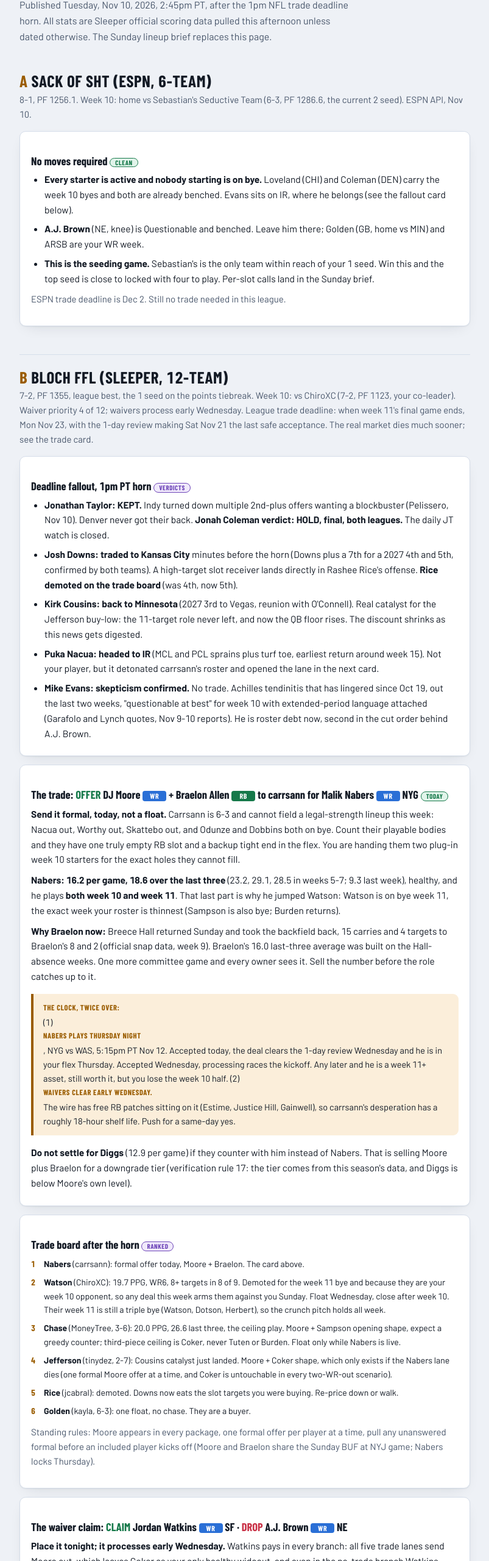
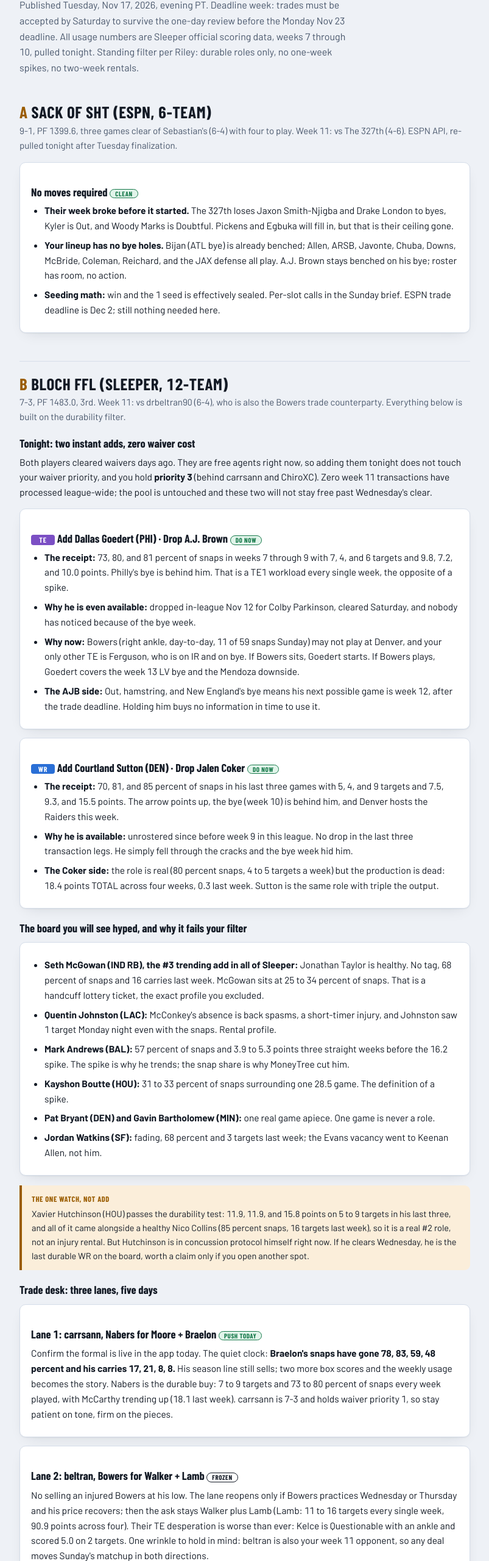
Before and after one commit to rileyandersonhunt-pixel/war-room, a plain HTML site: page weekly.html in a window 1280 px wide. Shown: the part 240-2800 px from the top of the page at 61% size, without its empty margins (238-1041 px from the left). Drawn offline with nearby package versions, Linux system fonts and the light colour scheme.

Commit message:
Week 11 Tuesday brief: durable-only waiver board, two instant adds, trade lanes
Co-Authored-By: Claude Fable 5 <noreply@anthropic.com>

```diff
--- a/weekly.html
+++ b/weekly.html
@@ -100,81 +100,108 @@ footer{margin-top:52px;padding-top:18px;border-top:1px solid var(--line);font-si
 </style>
 <div class="wrap">
 <header>
-  <span class="eyebrow">In-Season &middot; Week 10 &middot; Tuesday Brief, Post-Deadline Edition</span>
+  <span class="eyebrow">In-Season &middot; Week 11 &middot; Tuesday Brief, Waiver Edition</span>
   <h1>The<br><em>Weekly Brief</em></h1>
-  <p class="sub">Published Tuesday, Nov 10, 2026, 2:45pm PT, after the 1pm NFL trade deadline horn. All stats are Sleeper official scoring data pulled this afternoon unless dated otherwise. The Sunday lineup brief replaces this page.</p>
+  <p class="sub">Published Tuesday, Nov 17, 2026, evening PT. Deadline week: trades must be accepted by Saturday to survive the one-day review before the Monday Nov 23 deadline. All usage numbers are Sleeper official scoring data, weeks 7 through 10, pulled tonight. Standing filter per Riley: durable roles only, no one-week spikes, no two-week rentals.</p>
 </header>
 
 <h2><span class="no">A</span>Sack of Sht (ESPN, 6-team)</h2>
-<p class="lede">8-1, PF 1256.1. Week 10: home vs Sebastian's Seductive Team (6-3, PF 1286.6, the current 2 seed). ESPN API, Nov 10.</p>
+<p class="lede">9-1, PF 1399.6, three games clear of Sebastian's (6-4) with four to play. Week 11: vs The 327th (4-6). ESPN API, re-pulled tonight after Tuesday finalization.</p>
 
 <div class="card">
   <h3>No moves required <span class="sit up">CLEAN</span></h3>
   <ul>
-    <li><b>Every starter is active and nobody starting is on bye.</b> Loveland (CHI) and Coleman (DEN) carry the week 10 byes and both are already benched. Evans sits on IR, where he belongs (see the fallout card below).</li>
-    <li><b>A.J. Brown</b> (NE, knee) is Questionable and benched. Leave him there; Golden (GB, home vs MIN) and ARSB are your WR week.</li>
-    <li><b>This is the seeding game.</b> Sebastian's is the only team within reach of your 1 seed. Win this and the top seed is close to locked with four to play. Per-slot calls land in the Sunday brief.</li>
+    <li><b>Their week broke before it started.</b> The 327th loses Jaxon Smith-Njigba and Drake London to byes, Kyler is Out, and Woody Marks is Doubtful. Pickens and Egbuka will fill in, but that is their ceiling gone.</li>
+    <li><b>Your lineup has no bye holes.</b> Bijan (ATL bye) is already benched; Allen, ARSB, Javonte, Chuba, Downs, McBride, Coleman, Reichard, and the JAX defense all play. A.J. Brown stays benched on his bye; roster has room, no action.</li>
+    <li><b>Seeding math:</b> win and the 1 seed is effectively sealed. Per-slot calls in the Sunday brief. ESPN trade deadline is Dec 2; still nothing needed here.</li>
   </ul>
-  <p class="lede">ESPN trade deadline is Dec 2. Still no trade needed in this league.</p>
 </div>
 
 <h2><span class="no">B</span>Bloch FFL (Sleeper, 12-team)</h2>
-<p class="lede">7-2, PF 1355, league best, the 1 seed on the points tiebreak. Week 10: vs ChiroXC (7-2, PF 1123, your co-leader). Waiver priority 4 of 12; waivers process early Wednesday. League trade deadline: when week 11's final game ends, Mon Nov 23, with the 1-day review making Sat Nov 21 the last safe acceptance. The real market dies much sooner; see the trade card.</p>
+<p class="lede">7-3, PF 1483.0, 3rd. Week 11: vs drbeltran90 (6-4), who is also the Bowers trade counterparty. Everything below is built on the durability filter.</p>
+
+<h3>Tonight: two instant adds, zero waiver cost</h3>
+<p>Both players cleared waivers days ago. They are free agents right now, so adding them tonight does not touch your waiver priority, and you hold <b>priority 3</b> (behind carrsann and ChiroXC). Zero week 11 transactions have processed league-wide; the pool is untouched and these two will not stay free past Wednesday's clear.</p>
 
 <div class="card">
-  <h3>Deadline fallout, 1pm PT horn <span class="sit role">VERDICTS</span></h3>
+  <h3><span class="pos TE">TE</span> Add Dallas Goedert (PHI) &middot; Drop A.J. Brown <span class="sit up">DO NOW</span></h3>
   <ul>
-    <li><b>Jonathan Taylor: KEPT.</b> Indy turned down multiple 2nd-plus offers wanting a blockbuster (Pelissero, Nov 10). Denver never got their back. <b>Jonah Coleman verdict: HOLD, final, both leagues.</b> The daily JT watch is closed.</li>
-    <li><b>Josh Downs: traded to Kansas City</b> minutes before the horn (Downs plus a 7th for a 2027 4th and 5th, confirmed by both teams). A high-target slot receiver lands directly in Rashee Rice's offense. <b>Rice demoted on the trade board</b> (was 4th, now 5th).</li>
-    <li><b>Kirk Cousins: back to Minnesota</b> (2027 3rd to Vegas, reunion with O'Connell). Real catalyst for the Jefferson buy-low: the 11-target role never left, and now the QB floor rises. The discount shrinks as this news gets digested.</li>
-    <li><b>Puka Nacua: headed to IR</b> (MCL and PCL sprains plus turf toe, earliest return around week 15). Not your player, but it detonated carrsann's roster and opened the lane in the next card.</li>
-    <li><b>Mike Evans: skepticism confirmed.</b> No trade. Achilles tendinitis that has lingered since Oct 19, out the last two weeks, "questionable at best" for week 10 with extended-period language attached (Garafolo and Lynch quotes, Nov 9-10 reports). He is roster debt now, second in the cut order behind A.J. Brown.</li>
+    <li><b>The receipt:</b> 73, 80, and 81 percent of snaps in weeks 7 through 9 with 7, 4, and 6 targets and 9.8, 7.2, and 10.0 points. Philly's bye is behind him. That is a TE1 workload every single week, the opposite of a spike.</li>
+    <li><b>Why he is even available:</b> dropped in-league Nov 12 for Colby Parkinson, cleared Saturday, and nobody has noticed because of the bye week.</li>
+    <li><b>Why now:</b> Bowers (right ankle, day-to-day, 11 of 59 snaps Sunday) may not play at Denver, and your only other TE is Ferguson, who is on IR and on bye. If Bowers sits, Goedert starts. If Bowers plays, Goedert covers the week 13 LV bye and the Mendoza downside.</li>
+    <li><b>The AJB side:</b> Out, hamstring, and New England's bye means his next possible game is week 12, after the trade deadline. Holding him buys no information in time to use it.</li>
   </ul>
 </div>
 
 <div class="card">
-  <h3>The trade: <span style="color:var(--good)">OFFER</span> DJ Moore <span class="pos WR">WR</span> + Braelon Allen <span class="pos RB">RB</span> to carrsann for Malik Nabers <span class="pos WR">WR</span> NYG <span class="sit up">TODAY</span></h3>
-  <p><b>Send it formal, today, not a float.</b> Carrsann is 6-3 and cannot field a legal-strength lineup this week: Nacua out, Worthy out, Skattebo out, and Odunze and Dobbins both on bye. Count their playable bodies and they have one truly empty RB slot and a backup tight end in the flex. You are handing them two plug-in week 10 starters for the exact holes they cannot fill.</p>
-  <p><b>Nabers: 16.2 per game, 18.6 over the last three</b> (23.2, 29.1, 28.5 in weeks 5-7; 9.3 last week), healthy, and he plays <b>both week 10 and week 11</b>. That last part is why he jumped Watson: Watson is on bye week 11, the exact week your roster is thinnest (Sampson is also bye; Burden returns).</p>
-  <p><b>Why Braelon now:</b> Breece Hall returned Sunday and took the backfield back, 15 carries and 4 targets to Braelon's 8 and 2 (official snap data, week 9). Braelon's 16.0 last-three average was built on the Hall-absence weeks. One more committee game and every owner sees it. Sell the number before the role catches up to it.</p>
-  <div class="callout"><b>The clock, twice over:</b> (1) <b>Nabers plays Thursday night</b>, NYG vs WAS, 5:15pm PT Nov 12. Accepted today, the deal clears the 1-day review Wednesday and he is in your flex Thursday. Accepted Wednesday, processing races the kickoff. Any later and he is a week 11+ asset, still worth it, but you lose the week 10 half. (2) <b>Waivers clear early Wednesday.</b> The wire has free RB patches sitting on it (Estime, Justice Hill, Gainwell), so carrsann's desperation has a roughly 18-hour shelf life. Push for a same-day yes.</div>
-  <p><b>Do not settle for Diggs</b> (12.9 per game) if they counter with him instead of Nabers. That is selling Moore plus Braelon for a downgrade tier (verification rule 17: the tier comes from this season's data, and Diggs is below Moore's own level).</p>
-</div>
-
-<div class="card">
-  <h3>Trade board after the horn <span class="sit role">RANKED</span></h3>
-  <div class="legend">
-    <span class="n">1</span><span><b>Nabers</b> (carrsann): formal offer today, Moore + Braelon. The card above.</span>
-    <span class="n">2</span><span><b>Watson</b> (ChiroXC): 19.7 PPG, WR6, 8+ targets in 8 of 9. Demoted for the week 11 bye and because they are your week 10 opponent, so any deal this week arms them against you Sunday. Float Wednesday, close after week 10. Their week 11 is still a triple bye (Watson, Dotson, Herbert), so the crunch pitch holds all week.</span>
-    <span class="n">3</span><span><b>Chase</b> (MoneyTree, 3-6): 20.0 PPG, 26.6 last three, the ceiling play. Moore + Sampson opening shape, expect a greedy counter; third-piece ceiling is Coker, never Tuten or Burden. Float only while Nabers is live.</span>
-    <span class="n">4</span><span><b>Jefferson</b> (tinydez, 2-7): Cousins catalyst just landed. Moore + Coker shape, which only exists if the Nabers lane dies (one formal Moore offer at a time, and Coker is untouchable in every two-WR-out scenario).</span>
-    <span class="n">5</span><span><b>Rice</b> (jcabral): demoted. Downs now eats the slot targets you were buying. Re-price down or walk.</span>
-    <span class="n">6</span><span><b>Golden</b> (kayla, 6-3): one float, no chase. They are a buyer.</span>
-  </div>
-  <p class="lede" style="margin-top:10px">Standing rules: Moore appears in every package, one formal offer per player at a time, pull any unanswered formal before an included player kicks off (Moore and Braelon share the Sunday BUF at NYJ game; Nabers locks Thursday).</p>
-</div>
-
-<div class="card">
-  <h3>The waiver claim: <span style="color:var(--good)">CLAIM</span> Jordan Watkins <span class="pos WR">WR</span> SF &middot; <span style="color:var(--bad)">DROP</span> A.J. Brown <span class="pos WR">WR</span> NE</h3>
-  <p><b>Place it tonight; it processes early Wednesday.</b> Watkins pays in every branch: all five trade lanes send Moore out, which leaves Coker as your only healthy wideout, and even in the no-trade branch Watkins replaces a dead roster spot (A.J. Brown: knee, out again, three appearances all season, your named first cut).</p>
-  <p><b>The case:</b> 18.6 last week, ascending four-game run (8.0, 3.2, 8.6, 18.6), and the vacancy is structural, not a spike: Evans out with the extended-period Achilles and Deebo also out. He plays week 10 (at DAL) and week 11, the two weeks you need covered. <b>Honest risk:</b> SF traded for Keenan Allen at the deadline precisely because of those injuries, so Allen caps the target share. You are buying the second seat in that room, not the first.</p>
-  <p><b>Fallback ladder if Watkins goes before priority 4:</b> Kayshon Boutte (HOU), 28.5 last week but it is one spike week, not an established role (rule 16); then DeMario Douglas (NE), steadiest line of the three (15+ in three of his last four) but on bye week 11, which is half the point of the add.</p>
-</div>
-
-<div class="card">
-  <h3>Week 10 lineup: two dead flexes to fix <span class="sit out">MANDATORY</span></h3>
-  <p><b>Your live lineup right now has Carnell Tate (Out, shoulder) and A.J. Brown (Out, knee) in the two flex slots.</b> That is two guaranteed zeros against your co-leader if untouched. Byes this week: Burden (CHI) and Coleman (DEN).</p>
+  <h3><span class="pos WR">WR</span> Add Courtland Sutton (DEN) &middot; Drop Jalen Coker <span class="sit up">DO NOW</span></h3>
   <ul>
-    <li><b>No-trade version:</b> Lawrence / Cook + Tuten / Moore + Coker / Bowers / flex <b>Braelon + Sampson</b> / Bass / JAX DEF. Every healthy body starts; there is zero margin, which is itself an argument for the Watkins claim.</li>
-    <li><b>If Nabers processes by Thursday 5:15pm PT:</b> Lawrence / Cook + Tuten / <b>Nabers + Coker</b> / Bowers / flex <b>Sampson + Watkins</b> / Bass / JAX DEF. Nabers locks at Thursday kickoff, so set him the moment the trade clears.</li>
-    <li>Thursday game this week is WSH at NYG. Okonkwo (Q, hip) also locks then; he is bench depth unless the week goes sideways.</li>
+    <li><b>The receipt:</b> 70, 81, and 85 percent of snaps in his last three games with 5, 4, and 9 targets and 7.5, 9.3, and 15.5 points. The arrow points up, the bye (week 10) is behind him, and Denver hosts the Raiders this week.</li>
+    <li><b>Why he is available:</b> unrostered since before week 9 in this league. No drop in the last three transaction legs. He simply fell through the cracks and the bye week hid him.</li>
+    <li><b>The Coker side:</b> the role is real (80 percent snaps, 4 to 5 targets a week) but the production is dead: 18.4 points TOTAL across four weeks, 0.3 last week. Sutton is the same role with triple the output.</li>
   </ul>
 </div>
 
+<h3>The board you will see hyped, and why it fails your filter</h3>
 <div class="card">
-  <h3>Opponent: ChiroXC <span class="sit inj">CO-LEADER</span></h3>
-  <p>7-2 like you, but on <b>1123 points to your 1355</b>, the thinnest profile of any contender; they win close. Core: Watson (GB, home vs MIN), Dotson, Herbert. Beat them and you hold sole first with the points lead as armor. Their week 11 triple bye means they get weaker the moment this game ends, which is exactly why the Watson conversation keeps until next week. Full game plan and per-slot calls in the Sunday brief.</p>
+  <ul>
+    <li><b>Seth McGowan (IND RB), the #3 trending add in all of Sleeper:</b> Jonathan Taylor is healthy. No tag, 68 percent of snaps and 16 carries last week. McGowan sits at 25 to 34 percent of snaps. That is a handcuff lottery ticket, the exact profile you excluded.</li>
+    <li><b>Quentin Johnston (LAC):</b> McConkey's absence is back spasms, a short-timer injury, and Johnston saw 1 target Monday night even with the snaps. Rental profile.</li>
+    <li><b>Mark Andrews (BAL):</b> 57 percent of snaps and 3.9 to 5.3 points three straight weeks before the 16.2 spike. The spike is why he trends; the snap share is why MoneyTree cut him.</li>
+    <li><b>Kayshon Boutte (HOU):</b> 31 to 33 percent of snaps surrounding one 28.5 game. The definition of a spike.</li>
+    <li><b>Pat Bryant (DEN) and Gavin Bartholomew (MIN):</b> one real game apiece. One game is never a role.</li>
+    <li><b>Jordan Watkins (SF):</b> fading, 68 percent and 3 targets last week; the Evans vacancy went to Keenan Allen, not him.</li>
+  </ul>
 </div>
 
-<footer>Week 10 Tuesday brief, built Nov 10, 2026, 2:45pm PT, after the trade deadline horn. Stats: Sleeper official scoring (weeks 1-9, re-pulled this afternoon) and the ESPN fantasy API. Deadline outcomes carry Nov 10 report sourcing (Pelissero, Schefter, team confirmations); undated and prior-season articles were discarded per the standing verification rules. The <a href="sos.html">rest-of-season schedule grid</a> still reflects pre-deadline rosters where noted.</footer>
+<div class="callout"><b>The one watch, not add</b>Xavier Hutchinson (HOU) passes the durability test: 11.9, 11.9, and 15.8 points on 5 to 9 targets in his last three, and all of it came alongside a healthy Nico Collins (85 percent snaps, 16 targets last week), so it is a real #2 role, not an injury rental. But Hutchinson is in concussion protocol himself right now. If he clears Wednesday, he is the last durable WR on the board, worth a claim only if you open another spot.</div>
+
+<h3>Trade desk: three lanes, five days</h3>
+<div class="card">
+  <h3>Lane 1: carrsann, Nabers for Moore + Braelon <span class="sit up">PUSH TODAY</span></h3>
+  <p>Confirm the formal is live in the app today. The quiet clock: <b>Braelon's snaps have gone 78, 83, 59, 48 percent and his carries 17, 21, 8, 8.</b> His season line still sells; two more box scores and the weekly usage becomes the story. Nabers is the durable buy: 7 to 9 targets and 73 to 80 percent of snaps every week played, with McCarthy trending up (18.1 last week). carrsann is 7-3 and holds waiver priority 1, so stay patient on tone, firm on the pieces.</p>
 </div>
+<div class="card">
+  <h3>Lane 2: beltran, Bowers for Walker + Lamb <span class="sit wait">FROZEN</span></h3>
+  <p>No selling an injured Bowers at his low. The lane reopens only if Bowers practices Wednesday or Thursday and his price recovers; then the ask stays Walker plus Lamb (Lamb: 11 to 16 targets every single week, 90.9 points across four). Their TE desperation is worse than ever: Kelce is Questionable with an ankle and scored 5.0 on 2 targets. One wrinkle to hold in mind: beltran is also your week 11 opponent, so any deal moves Sunday's matchup in both directions.</p>
+</div>
+<div class="card">
+  <h3>Lane 3: tinydez, Jefferson <span class="sit role">IF LANE 1 STALLS</span></h3>
+  <p>Jefferson: 7 to 13 targets and 91 to 98 percent of snaps every week, trending up since Cousins took over (16.4 and 13 targets last week). tinydez is 3-7 and selling. Price it from your RB surplus, Coleman or Braelon plus change. One WR-in lane at a time; Nabers is first because the formal already exists.</p>
+  <p><b>Not for sale at any price:</b> Burden. 23.7, 18.6, 20.7 on 9 to 10 targets per week before the concussion.</p>
+</div>
+
+<h3>Wednesday is the gate</h3>
+<ul class="check">
+  <li><b>Bowers practice report.</b> Practicing means he likely plays at Denver and Lane 2 can reopen. Not practicing means Goedert starts and Bowers is a hold into the playoffs.</li>
+  <li><b>Burden protocol designation.</b> Full participation Wednesday puts him on track for Sunday vs New Orleans. He is your WR2 the moment he clears.</li>
+  <li><b>Walker first practice.</b> Schefter's "give him a week" was Saturday. This is the week.</li>
+  <li><b>Waivers process Wednesday.</b> Watch who spends priority; your 3 stays in pocket unless Hutchinson clears and a spot opens.</li>
+  <li><b>Kelce's ankle and McConkey's back</b> shape beltran's Sunday lineup, and yours is the team across from it.</li>
+</ul>
+
+<h3>Week 11: vs drbeltran90 (6-4, PF 1479.0)</h3>
+<div class="card">
+  <p><b>Their trouble:</b> Walker Out (groin), McConkey Out (back), Kelce Questionable (ankle), and the byes take Corum, Kaleb Johnson, and Boston. <b>Still live:</b> Lamb (13 targets a week), Flowers, Emmett Johnson (35.1 last week), Swift, Cousins, the BAL defense, and new add Ja'Kobi Lane.</p>
+  <p><b>Your shape after tonight's adds:</b> Lawrence, Cook, Tuten, Moore, Sutton, Goedert or Bowers at TE, flexes from Burden (if cleared), Coleman, Braelon, and Mason, with Bass and the JAX defense. Per-slot calls land in the Sunday brief.</p>
+</div>
+
+<h3>Standings after week 10</h3>
+<div class="demo">
+  <div class="row"><span class="rk">1</span><span class="nm" style="font-size:15px">8-2</span><span>ChiroXC</span><span class="adp">1272.5<small>PF</small></span></div>
+  <div class="row"><span class="rk">2</span><span class="nm" style="font-size:15px">7-3</span><span>kaylaafigueroa</span><span class="adp">1508.3<small>PF</small></span></div>
+  <div class="row"><span class="rk">3</span><span class="nm" style="font-size:15px">7-3</span><span><b>Brockhard11 (you)</b></span><span class="adp">1483.0<small>PF</small></span></div>
+  <div class="row"><span class="rk">4</span><span class="nm" style="font-size:15px">7-3</span><span>carrsann</span><span class="adp">1458.5<small>PF</small></span></div>
+  <div class="row"><span class="rk">5</span><span class="nm" style="font-size:15px">6-4</span><span>drbeltran90</span><span class="adp">1479.0<small>PF</small></span></div>
+  <div class="row"><span class="rk">6</span><span class="nm" style="font-size:15px">5-5</span><span>jcabral125</span><span class="adp">1451.5<small>PF</small></span></div>
+  <div class="row"><span class="rk">7</span><span class="nm" style="font-size:15px">5-5</span><span>madipieee</span><span class="adp">1443.7<small>PF</small></span></div>
+  <div class="row"><span class="rk">8</span><span class="nm" style="font-size:15px">5-5</span><span>mkfoley</span><span class="adp">1440.7<small>PF</small></span></div>
+  <div class="row"><span class="rk">9</span><span class="nm" style="font-size:15px">3-7</span><span>brivizcarra</span><span class="adp">1363.0<small>PF</small></span></div>
+  <div class="row"><span class="rk">10</span><span class="nm" style="font-size:15px">3-7</span><span>tinydez</span><span class="adp">1271.8<small>PF</small></span></div>
+  <div class="row"><span class="rk">11</span><span class="nm" style="font-size:15px">3-7</span><span>MoneyTreeZnTDs</span><span class="adp">1127.5<small>PF</small></span></div>
+  <div class="row"><span class="rk">12</span><span class="nm" style="font-size:15px">1-9</span><span>gameofthrowwss</span><span class="adp">1112.9<small>PF</small></span></div>
+</div>
+<p class="lede">Week 10 closed with the Monday game: your 127.9 to ChiroXC's 148.6 was a 20.7-point margin, and no flex choice changed it. Bowers' 3.8 is reframed: 11 snaps, injury exit, not a usage verdict.</p>
+
+<footer>Week 11 Tuesday brief, built Nov 17, 2026, evening PT. Stats: Sleeper official scoring, weeks 7 through 10, and the ESPN fantasy API, all re-pulled tonight. Injury reporting carries Nov 15 to 16 sourcing (Kubiak presser, Schefter, team confirmations); undated and prior-season articles were discarded per the standing verification rules. Riley executes all moves in-app himself.</footer>
+</div>
```
